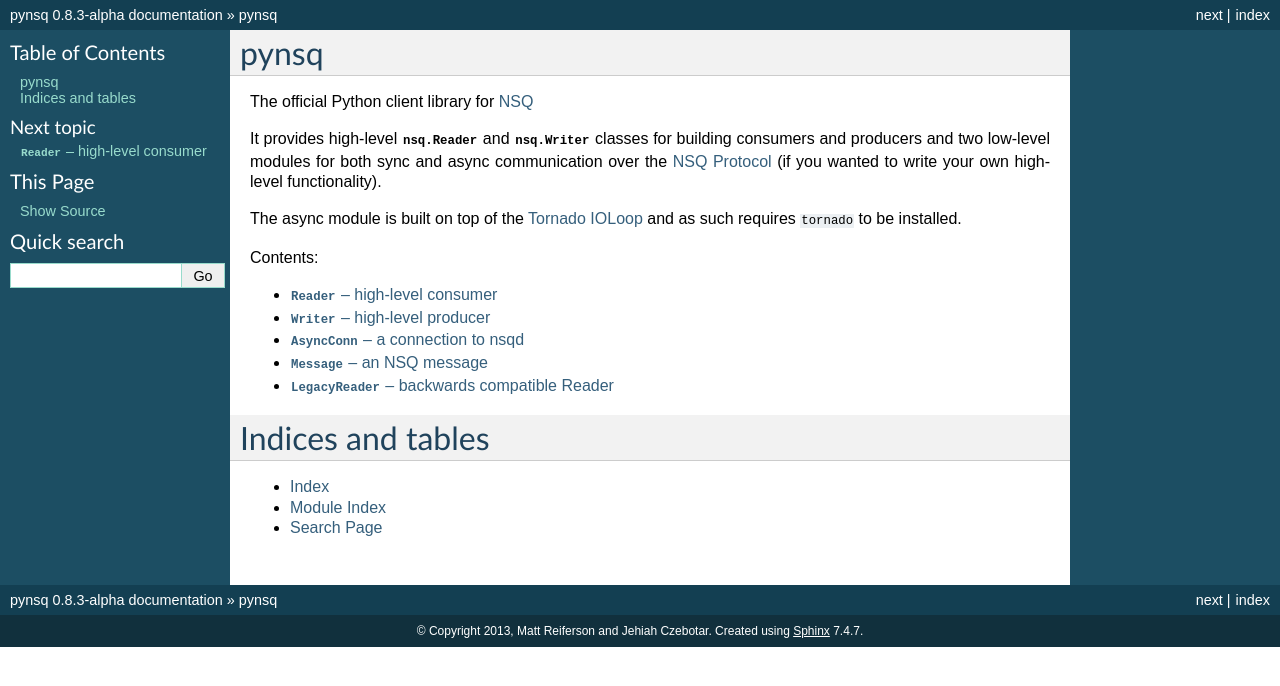
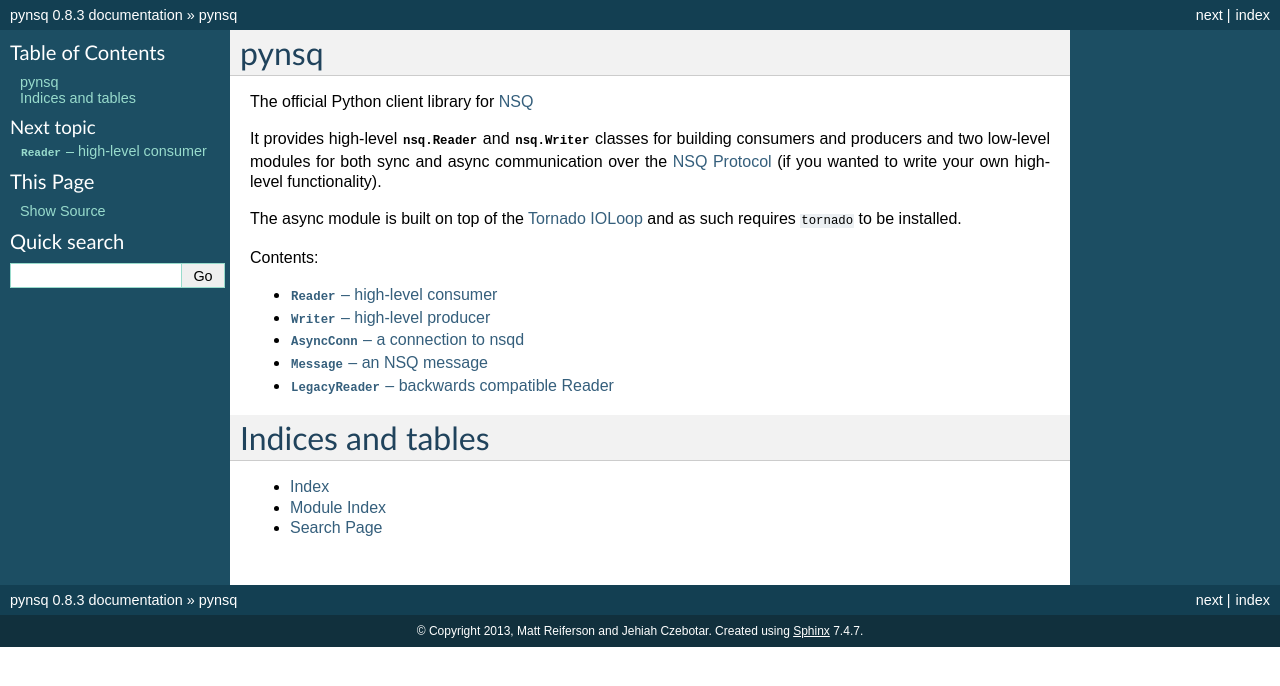
Before and after one commit to nsqio/pynsq, a Sphinx documentation site: the page built from docs/index.rst, in a window 1280 px wide. Shown: the top 686 px of the page. Built offline with Sphinx 7.4.7, drawn with Linux system fonts in a browser that asks for light colours.

Commit message:
bump v0.8.3 stable

```diff
--- a/docs/conf.py
+++ b/docs/conf.py
@@ -51,7 +51,7 @@
 # The short X.Y version.
 version = '0.8'
 # The full version, including alpha/beta/rc tags.
-release = '0.8.3-alpha'
+release = '0.8.3'
 
 # The language for content autogenerated by Sphinx. Refer to documentation
 # for a list of supported languages.
--- a/nsq/version.py
+++ b/nsq/version.py
@@ -1,2 +1,2 @@
 # also update in setup.py
-__version__ = '0.8.3-alpha'
+__version__ = '0.8.3'
--- a/setup.py
+++ b/setup.py
@@ -16,7 +16,7 @@
 
 
 # also update in nsq/version.py
-version = '0.8.3-alpha'
+version = '0.8.3'
 
 
 setup(
```
Also changed, not shown: ChangeLog.md (+14 -0 lines).
